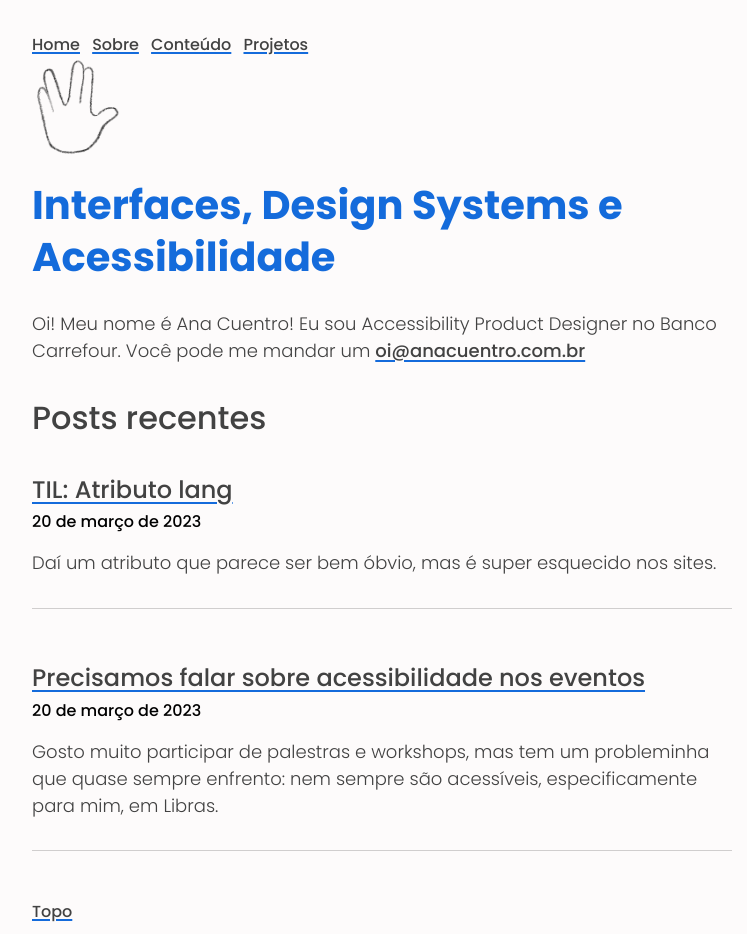
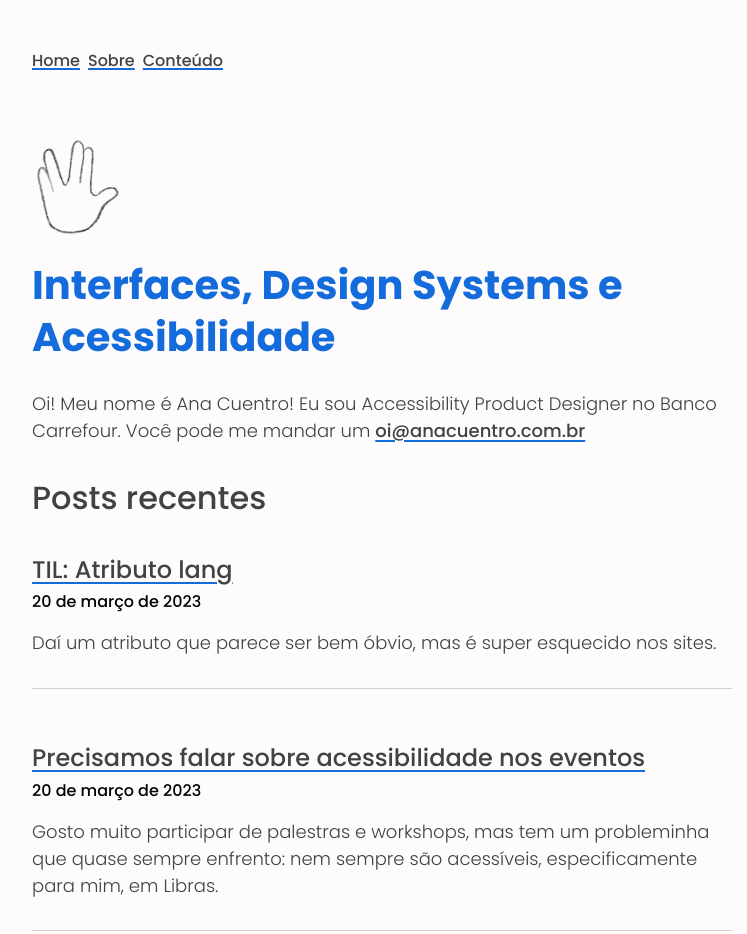
Before and after one commit to anacuentro/ana.design, a plain HTML site: page index.html in a window 1280 px wide. Shown: the top 934 px of the page, without its empty margins (258-1005 px from the left). Drawn offline with Linux system fonts and the light colour scheme.

Commit message:
Update index.html

```diff
--- a/index.html
+++ b/index.html
@@ -24,14 +24,15 @@
     </script>
 
 </head>
+<body>
+    <nav class="nav" aria-label="Menu">
+        <ul role="list" class="nav-list">
+           <li> <a aria-current="page" href="/">Home</a> </li>
+            <li><a href="/sobre.html">Sobre</a></li>
+            <li><a href="/conteudo.html">Conteúdo</a></li>
+        </ul>
+    </nav>
 
-<body>
-    <nav class="nav">
-        <a aria-current="page" href="/">Home</a>
-        <a href="/sobre.html">Sobre</a>
-        <a href="/conteudo.html">Conteúdo</a>
-        <a href="/projetos.html">Projetos</a>
-    </nav>
     <main>
         <img src="/images/spock.png"  height="100px" alt="Desenho da saudação vulcânica de Spock">
         <h1 class="job-title">Interfaces, Design Systems e Acessibilidade</h1>
```
